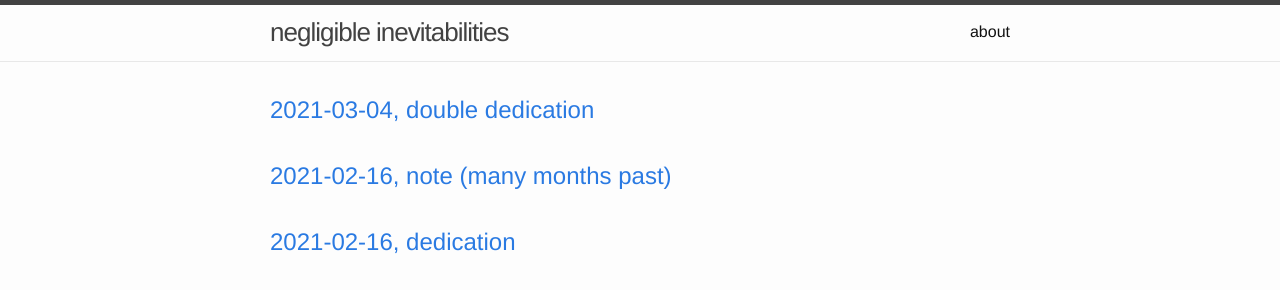
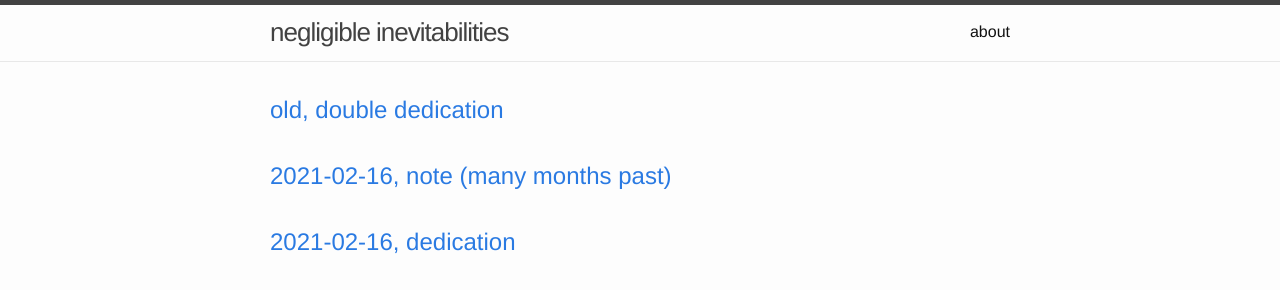
Before and after one commit to jamalgaddis/jamalgaddis.github.io, a Jekyll site: the page built from index.md, in a window 1280 px wide. Shown: the top 290 px of the page. Built offline with Jekyll 4.4.1, drawn with Linux system fonts in a browser that asks for light colours.

Commit message:
Update and rename 2021-03-04-dedication.markdown to 2020-01-01-dedication.markdown

```diff
--- a/_posts/2021-03-04-dedication.markdown
+++ b/_posts/2020-01-01-dedication.markdown
@@ -1,6 +1,6 @@
 ---
 layout: post
-title:  "2021-03-04, double dedication"
+title:  "old, double dedication"
 date:   2021-03-04
 description: "getting started"
 categories: jekyll update
```
